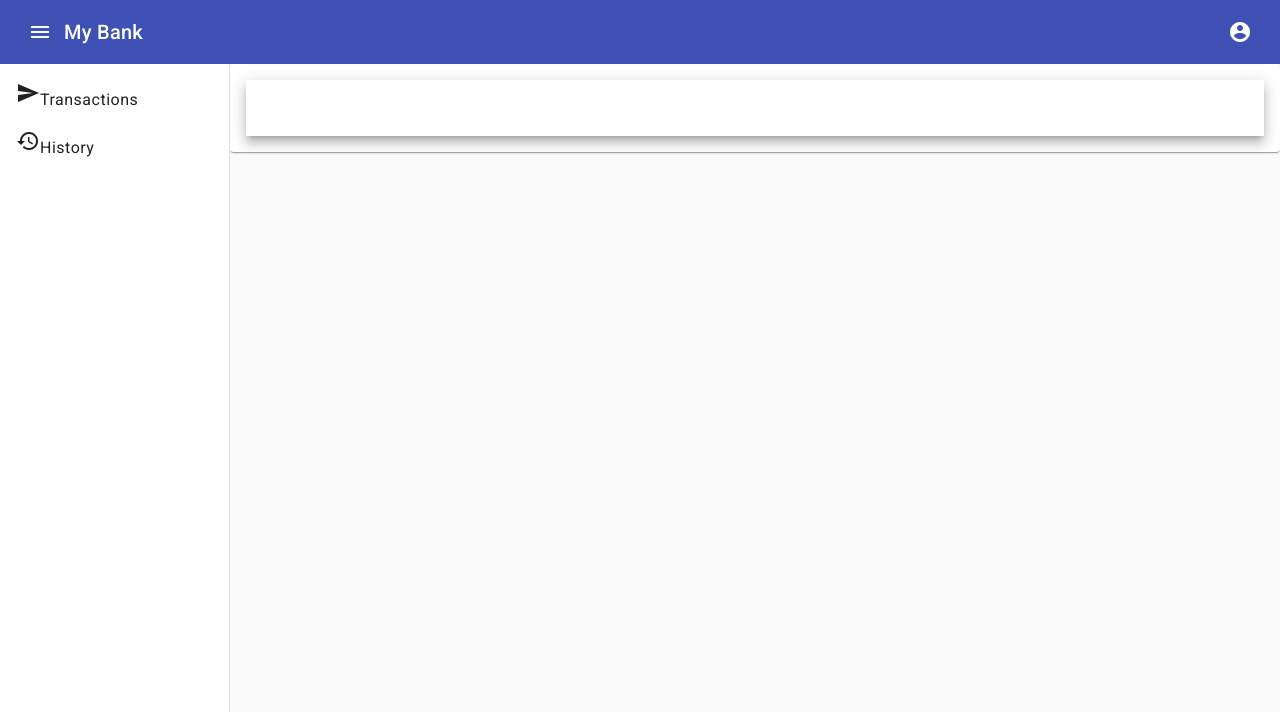
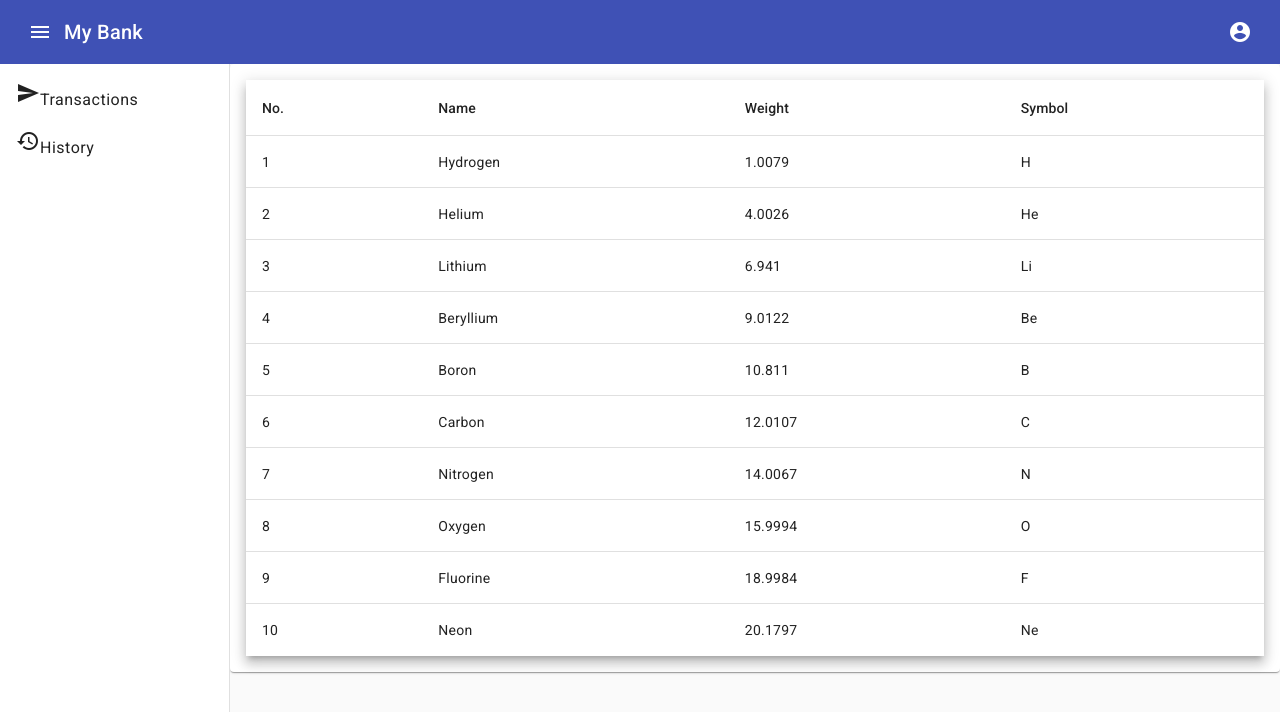
Before and after one commit to MEJDOUB97/BIP_FRONT_END, an Angular app: page /home/history in a window 1280 px wide. Shown: the top 712 px of the page. Built offline with nearby package versions, Linux system fonts and the light colour scheme.

Commit message:
hirory.COMPONENT

```diff
--- a/src/app/history/history.component.ts
+++ b/src/app/history/history.component.ts
@@ -1,10 +1,30 @@
 import { Component } from '@angular/core';
-
+import {MatTableModule} from '@angular/material/table';
+export interface PeriodicElement {
+  name: string;
+  position: number;
+  weight: number;
+  symbol: string;
+}
+const ELEMENT_DATA: PeriodicElement[] = [
+  {position: 1, name: 'Hydrogen', weight: 1.0079, symbol: 'H'},
+  {position: 2, name: 'Helium', weight: 4.0026, symbol: 'He'},
+  {position: 3, name: 'Lithium', weight: 6.941, symbol: 'Li'},
+  {position: 4, name: 'Beryllium', weight: 9.0122, symbol: 'Be'},
+  {position: 5, name: 'Boron', weight: 10.811, symbol: 'B'},
+  {position: 6, name: 'Carbon', weight: 12.0107, symbol: 'C'},
+  {position: 7, name: 'Nitrogen', weight: 14.0067, symbol: 'N'},
+  {position: 8, name: 'Oxygen', weight: 15.9994, symbol: 'O'},
+  {position: 9, name: 'Fluorine', weight: 18.9984, symbol: 'F'},
+  {position: 10, name: 'Neon', weight: 20.1797, symbol: 'Ne'},
+];
 @Component({
   selector: 'app-history',
   templateUrl: './history.component.html',
-  styleUrl: './history.component.css'
+  styleUrl: './history.component.css',
+
 })
 export class HistoryComponent {
-
+  displayedColumns: string[] = ['position', 'name', 'weight', 'symbol'];
+  dataSource = ELEMENT_DATA;
 }
```
